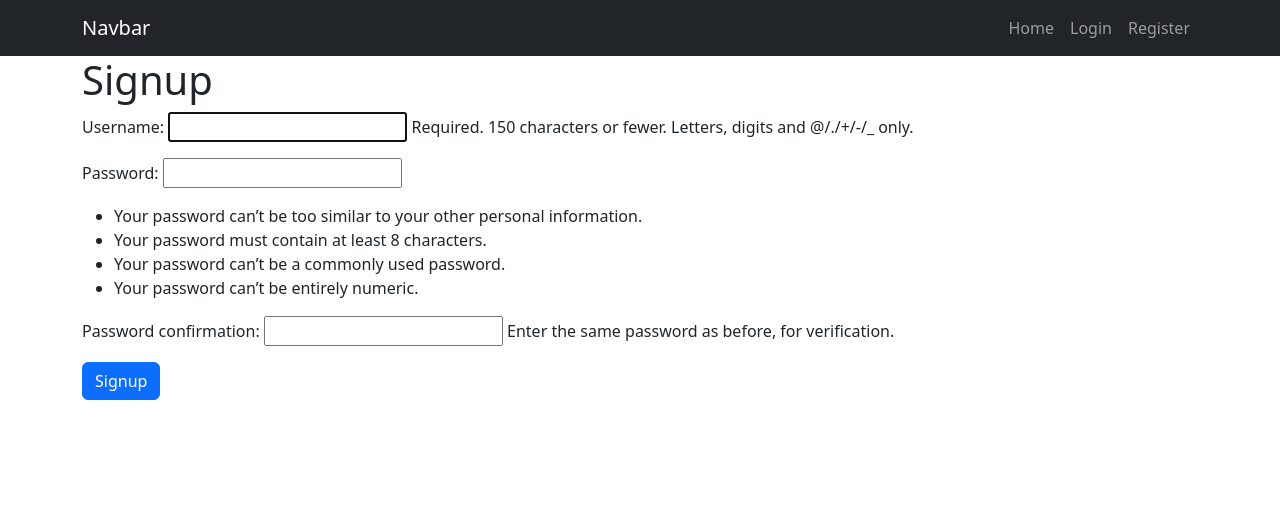
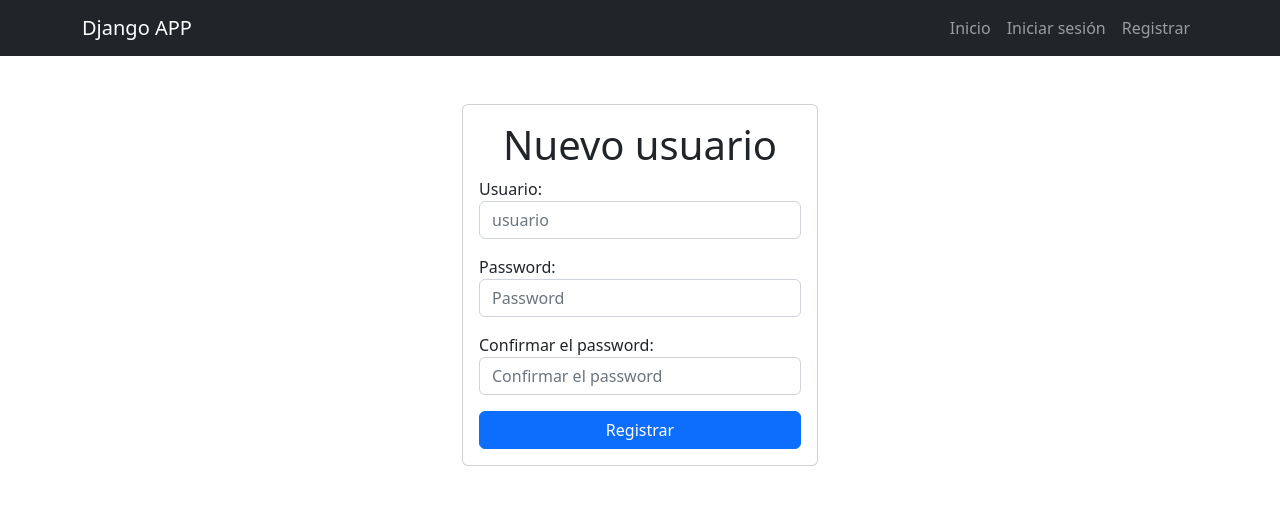
Before and after one commit to Johnmarin93/ProyectoDjango, a Django app: page /signup/ in a window 1280 px wide. Shown: the top 505 px of the page. Run offline with Django 4.2, Linux system fonts and the light colour scheme.

Commit message:
Version 0.4

```diff
--- a/tasks/templates/_navbar.html
+++ b/tasks/templates/_navbar.html
@@ -1,6 +1,6 @@
 <nav class="navbar navbar-expand-lg navbar-dark bg-dark">
   <div class="container">
-    <a class="navbar-brand" href="/">Navbar</a>
+    <a class="navbar-brand" href="/">Django APP</a>
     <button
       class="navbar-toggler"
       type="button"
@@ -15,29 +15,29 @@
     <div class="collapse navbar-collapse" id="navbarNav">
       <ul class="navbar-nav ms-auto">
         <li class="nav-item">
-          <a href="/" class="nav-link">Home</a>
+          <a href="/" class="nav-link">Inicio</a>
         </li>
         {% if user.is_authenticated %}
         <li class="nav-item">
           <a href="{% url 'tasks_completed' %}" class="nav-link"
-            >complted tasks</a
+            >Tareas finalizadas</a
           >
         </li>
         <li class="nav-item">
-          <a href="{% url 'tasks' %}" class="nav-link">Tasks</a>
+          <a href="{% url 'tasks' %}" class="nav-link">Tareas</a>
         </li>
         <li class="nav-item">
-          <a href="{% url 'create_task' %}" class="nav-link">Create Task</a>
+          <a href="{% url 'create_task' %}" class="nav-link">Crear tarea</a>
         </li>
         <li class="nav-item">
-          <a class="nav-link" href="/logout">Logout</a>
+          <a class="nav-link" href="/logout">Salir</a>
         </li>
         {% else %}
         <li class="nav-item">
-          <a href="/signin" class="nav-link">Login</a>
+          <a href="/signin" class="nav-link">Iniciar sesión</a>
         </li>
         <li class="nav-item">
-          <a href="/signup" class="nav-link">Register</a>
+          <a href="/signup" class="nav-link">Registrar</a>
         </li>
         {% endif %}
       </ul>
--- a/tasks/templates/base.html
+++ b/tasks/templates/base.html
@@ -4,9 +4,10 @@
     <meta charset="UTF-8" />
     <meta http-equiv="X-UA-Compatible" content="IE=edge" />
     <meta name="viewport" content="width=device-width, initial-scale=1.0" />
-    <title>Django CRUD</title>
+    <title>Django APP</title>
     <link rel="stylesheet" href="https://cdn.jsdelivr.net/npm/bootstrap@5.2.0/dist/css/bootstrap.min.css">
     <script src="https://cdn.jsdelivr.net/npm/bootstrap@5.2.0/dist/js/bootstrap.bundle.min.js"></script>
+
 
   </head>
   <body>
--- a/tasks/templates/signup.html
+++ b/tasks/templates/signup.html
@@ -1,13 +1,33 @@
-{% extends 'base.html' %} {% block content %}
+{% extends 'base.html' %}
 
-<div class="container">
-  <h1>Signup</h1>
+{% block content %}
 
-  {{error}}
 
-  <form action="/signup/" method="POST">
-    {% csrf_token %} {{form.as_p}}
-    <button class="btn btn-primary">Signup</button>
-  </form>
-</div>
+<main class="container">
+
+  <div class="row">
+    <div class="col-md-4 offset-md-4 mt-5">
+      <form action="/signup/" method="POST" class="card card-body">
+        <h1 class="text-center">Nuevo usuario</h1>
+            {{error}}
+            {% csrf_token %}
+            <div class="mb-3">
+              <label for="username">Usuario:</label>
+              <input type="text" name="username" id="Username" class="form-control" placeholder="usuario">
+            </div>
+            <div class="mb-3">
+              <label for="password1">Password:</label>
+              <input type="password" name="password1" id="password1" class="form-control" placeholder="Password">
+            </div>
+            <div class="mb-3">
+              <label for="password2">Confirmar el password:</label>
+              <input type="password" name="password2" id="password2" class="form-control" placeholder="Confirmar el password">
+            </div>
+            <button class="btn btn-primary">Registrar</button>
+      </form>
+    </div>
+  </div>
+
+</main>
+
 {% endblock %}
```
Also changed, not shown: tasks/forms.py (+7 -2 lines), tasks/templates/create_task.html (+14 -7 lines), tasks/templates/home.html (+20 -3 lines), tasks/templates/signin.html (+20 -11 lines), tasks/templates/task_detail.html (+19 -8 lines), tasks/templates/tasks.html (+26 -15 lines).
